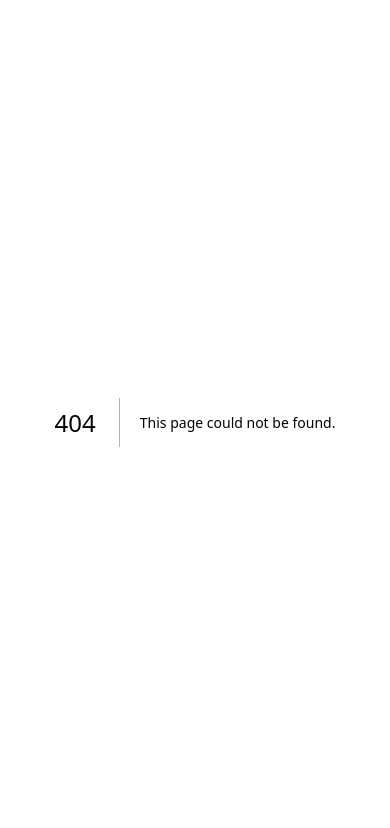
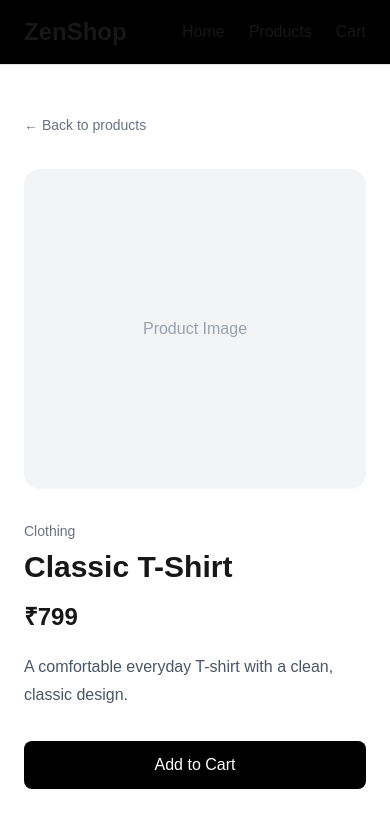
Before and after one commit to DevicharanPrajapati/ZenShop, a Next.js app: page /products/1 in a window 390 px wide. Before the commit this address had no page. Shown: the top 828 px of the page. Built offline with nearby package versions, Linux system fonts and the light colour scheme.

Commit message:
feat: add dynamic product detail pages with Suspense
- Create reusable product data and product cards
- Add dynamic product routes using product IDs
- Implement product details with 404 handling
- Add Suspense fallback for async route parameters
- Improve responsive product details layout

```diff
--- a/app/layout.tsx
+++ b/app/layout.tsx
@@ -1,5 +1,6 @@
 import type { Metadata } from "next";
 import { Geist, Geist_Mono } from "next/font/google";
+import Navbar from "@/components/Navbar";
 import "./globals.css";
 
 const geistSans = Geist({
@@ -13,8 +14,11 @@ const geistMono = Geist_Mono({
 });
 
 export const metadata: Metadata = {
-  title: "Create Next App",
-  description: "Generated by create next app",
+  title: {
+    default: "ZenShop",
+    template: "%s | ZenShop",
+  },
+  description: "Discover quality products at ZenShop.",
 };
 
 export default function RootLayout({ children }: LayoutProps<"/">) {
@@ -23,7 +27,10 @@ export default function RootLayout({ children }: LayoutProps<"/">) {
       lang="en"
       className={`${geistSans.variable} ${geistMono.variable} h-full antialiased`}
     >
-      <body className="min-h-full flex flex-col">{children}</body>
+      <body className="min-h-full flex flex-col">
+        <Navbar />
+
+        {children}</body>
     </html>
   );
 }
--- a/app/page.tsx
+++ b/app/page.tsx
@@ -2,68 +2,8 @@ import Image from "next/image";
 
 export default function Home() {
   return (
-    <div className="flex flex-col flex-1 items-center justify-center bg-zinc-50 font-sans dark:bg-black">
-      <main className="flex flex-1 w-full max-w-3xl flex-col items-center justify-between py-32 px-16 bg-white dark:bg-black sm:items-start">
-        <Image
-          className="dark:invert h-5 w-[100px]"
-          src="/next.svg"
-          alt="Next.js logo"
-          width={100}
-          height={20}
-          priority
-        />
-        <div className="flex flex-col items-center gap-6 text-center sm:items-start sm:text-left">
-          <h1 className="max-w-xs text-3xl font-semibold leading-10 tracking-tight text-black dark:text-zinc-50">
-            To get started, edit the{" "}
-            <code className="rounded bg-black/[.06] px-1.5 py-0.5 font-mono text-[0.9em] dark:bg-white/[.08]">
-              page.tsx
-            </code>{" "}
-            file.
-          </h1>
-          <p className="max-w-md text-lg leading-8 text-zinc-600 dark:text-zinc-400">
-            Looking for a starting point or more instructions? Head over to{" "}
-            <a
-              href="https://vercel.com/templates?framework=next.js&utm_source=create-next-app&utm_medium=appdir-template-tw&utm_campaign=create-next-app"
-              className="font-medium text-zinc-950 dark:text-zinc-50"
-            >
-              Templates
-            </a>{" "}
-            or the{" "}
-            <a
-              href="https://nextjs.org/learn?utm_source=create-next-app&utm_medium=appdir-template-tw&utm_campaign=create-next-app"
-              className="font-medium text-zinc-950 dark:text-zinc-50"
-            >
-              Learning
-            </a>{" "}
-            center.
-          </p>
-        </div>
-        <div className="flex flex-col gap-4 text-base font-medium sm:flex-row">
-          <a
-            className="flex h-12 w-full items-center justify-center gap-2 rounded-full bg-foreground px-5 text-background transition-colors hover:bg-[#383838] dark:hover:bg-[#ccc] md:w-[158px]"
-            href="https://vercel.com/new?utm_source=create-next-app&utm_medium=appdir-template-tw&utm_campaign=create-next-app"
-            target="_blank"
-            rel="noopener noreferrer"
-          >
-            <Image
-              className="dark:invert h-[14px] w-4"
-              src="/vercel.svg"
-              alt="Vercel logomark"
-              width={16}
-              height={14}
-            />
-            Deploy Now
-          </a>
-          <a
-            className="flex h-12 w-full items-center justify-center rounded-full border border-solid border-black/[.08] px-5 transition-colors hover:border-transparent hover:bg-black/[.04] dark:border-white/[.145] dark:hover:bg-[#1a1a1a] md:w-[158px]"
-            href="https://nextjs.org/docs?utm_source=create-next-app&utm_medium=appdir-template-tw&utm_campaign=create-next-app"
-            target="_blank"
-            rel="noopener noreferrer"
-          >
-            Documentation
-          </a>
-        </div>
-      </main>
-    </div>
+    <main className="flex min-h-screen flex-col items-center justify-between p-24">
+      <h1>Hello Next</h1>
+    </main>
   );
 }
--- /dev/null
+++ b/app/products/[id]/page.tsx
@@ -0,0 +1,85 @@
+
+import { Suspense } from "react";
+import Link from "next/link";
+import { notFound } from "next/navigation";
+import { products } from "@/lib/products";
+
+type ProductPageProps = {
+  params: Promise<{ id: string }>;
+};
+
+export function generateStaticParams() {
+  return products.map((product) => ({
+    id: String(product.id),
+  }));
+}
+
+export default function ProductDetailsPage({
+  params,
+}: ProductPageProps) {
+  return (
+    <Suspense
+      fallback={
+        <main className="mx-auto w-full max-w-5xl px-6 py-12">
+          <p>Loading product...</p>
+        </main>
+      }
+    >
+      <ProductDetails params={params} />
+    </Suspense>
+  );
+}
+
+async function ProductDetails({ params }: ProductPageProps) {
+  const { id } = await params;
+
+  const product = products.find(
+    (item) => item.id === Number(id)
+  );
+
+  if (!product) {
+    notFound();
+  }
+
+  return (
+    <main className="mx-auto w-full max-w-5xl flex-1 px-6 py-12">
+      <Link
+        href="/products"
+        className="text-sm text-gray-500 hover:text-black"
+      >
+        ← Back to products
+      </Link>
+
+      <div className="mt-8 grid grid-cols-1 gap-8 md:grid-cols-2">
+        <div className="flex min-h-80 items-center justify-center rounded-2xl bg-gray-100">
+          <span className="text-gray-400">Product Image</span>
+        </div>
+
+        <div className="min-w-0">
+          <p className="text-sm text-gray-500">
+            {product.category}
+          </p>
+
+          <h1 className="mt-2 break-words text-3xl font-bold">
+            {product.name}
+          </h1>
+
+          <p className="mt-4 text-2xl font-semibold">
+            ₹{product.price.toLocaleString("en-IN")}
+          </p>
+
+          <p className="mt-5 leading-7 text-gray-600">
+            {product.description}
+          </p>
+
+          <button
+            type="button"
+            className="mt-8 w-full rounded-lg bg-black px-6 py-3 text-white hover:bg-gray-800"
+          >
+            Add to Cart
+          </button>
+        </div>
+      </div>
+    </main>
+  );
+}
--- /dev/null
+++ b/app/products/page.tsx
@@ -0,0 +1,26 @@
+
+import ProductCard from "@/components/ProductCard";
+import { products } from "@/lib/products";
+
+export default function ProductsPage() {
+  return (
+    <main className="mx-auto w-full max-w-7xl flex-1 px-6 py-10">
+      <h1 className="text-3xl font-bold">
+        Our Products
+      </h1>
+
+      <p className="mt-2 text-gray-600">
+        Discover our latest collection.
+      </p>
+
+      <div className="mt-8 grid grid-cols-1 gap-6 sm:grid-cols-2 lg:grid-cols-4">
+        {products.map((product) => (
+          <ProductCard
+            key={product.id}
+            product={product}
+          />
+        ))}
+      </div>
+    </main>
+  );
+}
--- /dev/null
+++ b/components/Navbar.tsx
@@ -0,0 +1,20 @@
+
+import Link from "next/link";
+
+export default function Navbar() {
+  return (
+    <nav className="border-b border-gray-200 bg-black">
+      <div className="mx-auto flex max-w-7xl items-center justify-between px-6 py-4">
+        <Link href="/" className="text-2xl font-bold">
+          ZenShop
+        </Link>
+
+        <div className="flex items-center gap-6">
+          <Link href="/">Home</Link>
+          <Link href="/products">Products</Link>
+          <Link href="/cart">Cart</Link>
+        </div>
+      </div>
+    </nav>
+  );
+}
--- /dev/null
+++ b/components/ProductCard.tsx
@@ -0,0 +1,38 @@
+import Link from "next/link";
+import type { Product } from "@/lib/products";
+
+type Product = {
+  id: number;
+  name: string;
+  price: number;
+  category: string;
+};
+
+type ProductCardProps = {
+  product: Product;
+};
+
+export default function ProductCard({ product }: ProductCardProps) {
+  return (
+    <article className="overflow-hidden rounded-xl border border-gray-200 bg-white p-5">
+      <div className="flex h-48 items-center justify-center rounded-lg bg-gray-100">
+        <span className="text-gray-400">Product Image</span>
+      </div>
+
+      <p className="mt-4 text-sm text-gray-500">{product.category}</p>
+
+      <h2 className="mt-1 text-lg font-semibold">{product.name}</h2>
+
+      <p className="mt-2 text-xl font-bold">
+        ₹{product.price.toLocaleString("en-IN")}
+      </p>
+
+      <Link
+        href={`/products/${product.id}`}
+        className="mt-4 block w-full rounded-lg bg-black px-4 py-3 text-center text-white transition hover:bg-gray-800"
+      >
+        View Product
+      </Link>
+    </article>
+  );
+}
--- /dev/null
+++ b/lib/products.ts
@@ -0,0 +1,43 @@
+
+export type Product = {
+  id: number;
+  name: string;
+  price: number;
+  category: string;
+  description: string;
+};
+
+export const products: Product[] = [
+  {
+    id: 1,
+    name: "Classic T-Shirt",
+    price: 799,
+    category: "Clothing",
+    description:
+      "A comfortable everyday T-shirt with a clean, classic design.",
+  },
+  {
+    id: 2,
+    name: "Casual Sneakers",
+    price: 2499,
+    category: "Footwear",
+    description:
+      "Versatile sneakers designed for everyday comfort.",
+  },
+  {
+    id: 3,
+    name: "Everyday Backpack",
+    price: 1499,
+    category: "Accessories",
+    description:
+      "A practical backpack for daily use and travel.",
+  },
+  {
+    id: 4,
+    name: "Minimal Watch",
+    price: 1999,
+    category: "Accessories",
+    description:
+      "A minimalist watch with a timeless design.",
+  },
+];
--- a/package.json
+++ b/package.json
@@ -9,6 +9,7 @@
     "lint": "eslint"
   },
   "dependencies": {
+    "@prisma/client": "6",
     "next": "16.4.0",
     "react": "19.3.0",
     "react-dom": "19.3.0"
@@ -20,6 +21,7 @@
     "@types/react-dom": "^19",
     "eslint": "^9",
     "eslint-config-next": "16.4.0",
+    "prisma": "6",
     "tailwindcss": "^4",
     "typescript": "^5"
   },
```
Also changed, not shown: app/cart/page.tsx (added), app/checkout/page.tsx (added), components/Footer.tsx (added), 1 other file (tests, documents, lock files or other folders).
